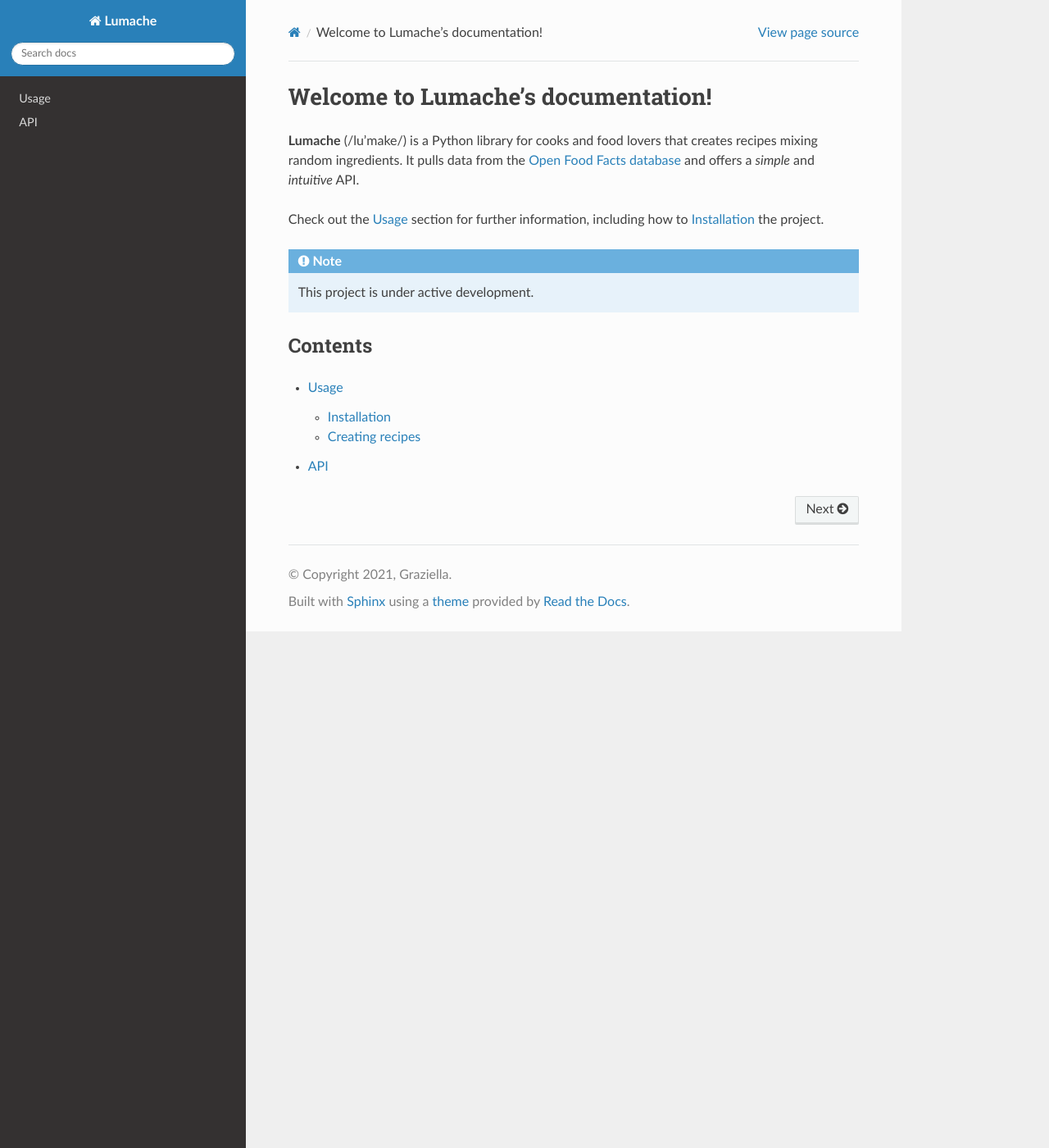
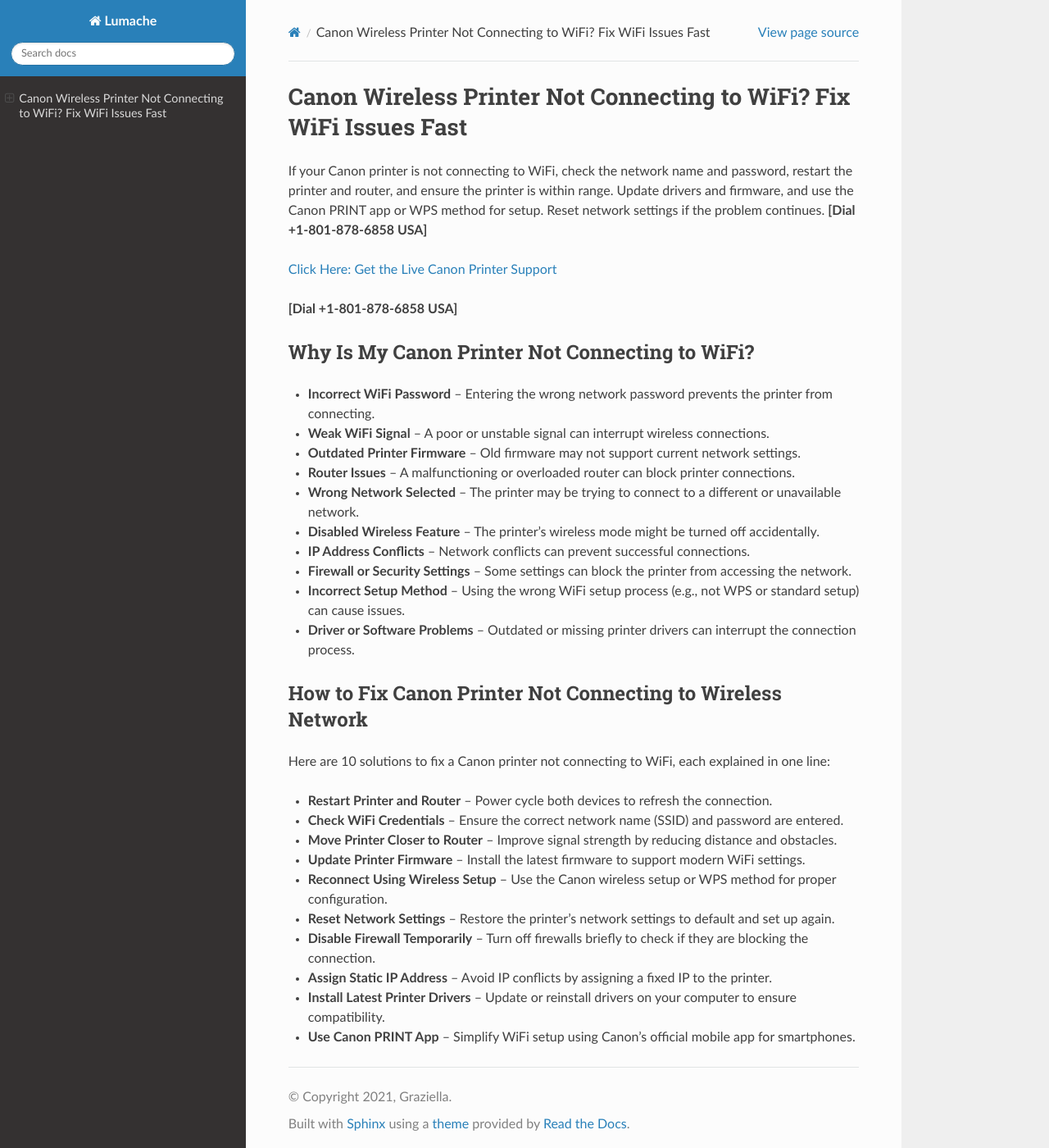
Before and after one commit to tomtomgarry/canon-not-connecting-wifi, a Sphinx documentation site: the page built from docs/source/index.rst, in a window 1280 px wide and 1400 px high. Shown: the whole window at 82% size. Built offline with Sphinx 7.4.7 and the Read the Docs theme 3.1.0, drawn with Linux system fonts in a browser that asks for light colours.

Commit message:
Update index.rst

```diff
--- a/docs/source/index.rst
+++ b/docs/source/index.rst
@@ -1,22 +1,38 @@
-Welcome to Lumache's documentation!
-===================================
+Canon Wireless Printer Not Connecting to WiFi? Fix WiFi Issues Fast
+====================================================================
 
-**Lumache** (/lu'make/) is a Python library for cooks and food lovers
-that creates recipes mixing random ingredients.
-It pulls data from the `Open Food Facts database <https://world.openfoodfacts.org/>`_
-and offers a *simple* and *intuitive* API.
+If your Canon printer is not connecting to WiFi, check the network name and password, restart the printer and router, and ensure the printer is within range. Update drivers and firmware, and use the Canon PRINT app or WPS method for setup. Reset network settings if the problem continues. **[Dial +1-801-878-6858 USA]**
 
-Check out the :doc:`usage` section for further information, including
-how to :ref:`installation` the project.
+`Click Here: Get the Live Canon Printer Support <https://jivo.chat/KlZSRejpBm>`_
 
-.. note::
+**[Dial +1-801-878-6858 USA]**
 
-   This project is under active development.
+Why Is My Canon Printer Not Connecting to WiFi?
+-----------------------------------------------
 
-Contents
---------
+- **Incorrect WiFi Password** – Entering the wrong network password prevents the printer from connecting.
+- **Weak WiFi Signal** – A poor or unstable signal can interrupt wireless connections.
+- **Outdated Printer Firmware** – Old firmware may not support current network settings.
+- **Router Issues** – A malfunctioning or overloaded router can block printer connections.
+- **Wrong Network Selected** – The printer may be trying to connect to a different or unavailable network.
+- **Disabled Wireless Feature** – The printer’s wireless mode might be turned off accidentally.
+- **IP Address Conflicts** – Network conflicts can prevent successful connections.
+- **Firewall or Security Settings** – Some settings can block the printer from accessing the network.
+- **Incorrect Setup Method** – Using the wrong WiFi setup process (e.g., not WPS or standard setup) can cause issues.
+- **Driver or Software Problems** – Outdated or missing printer drivers can interrupt the connection process.
 
-.. toctree::
+How to Fix Canon Printer Not Connecting to Wireless Network
+------------------------------------------------------------
 
-   usage
-   api
+Here are 10 solutions to fix a Canon printer not connecting to WiFi, each explained in one line:
+
+- **Restart Printer and Router** – Power cycle both devices to refresh the connection.
+- **Check WiFi Credentials** – Ensure the correct network name (SSID) and password are entered.
+- **Move Printer Closer to Router** – Improve signal strength by reducing distance and obstacles.
+- **Update Printer Firmware** – Install the latest firmware to support modern WiFi settings.
+- **Reconnect Using Wireless Setup** – Use the Canon wireless setup or WPS method for proper configuration.
+- **Reset Network Settings** – Restore the printer’s network settings to default and set up again.
+- **Disable Firewall Temporarily** – Turn off firewalls briefly to check if they are blocking the connection.
+- **Assign Static IP Address** – Avoid IP conflicts by assigning a fixed IP to the printer.
+- **Install Latest Printer Drivers** – Update or reinstall drivers on your computer to ensure compatibility.
+- **Use Canon PRINT App** – Simplify WiFi setup using Canon’s official mobile app for smartphones.
```
